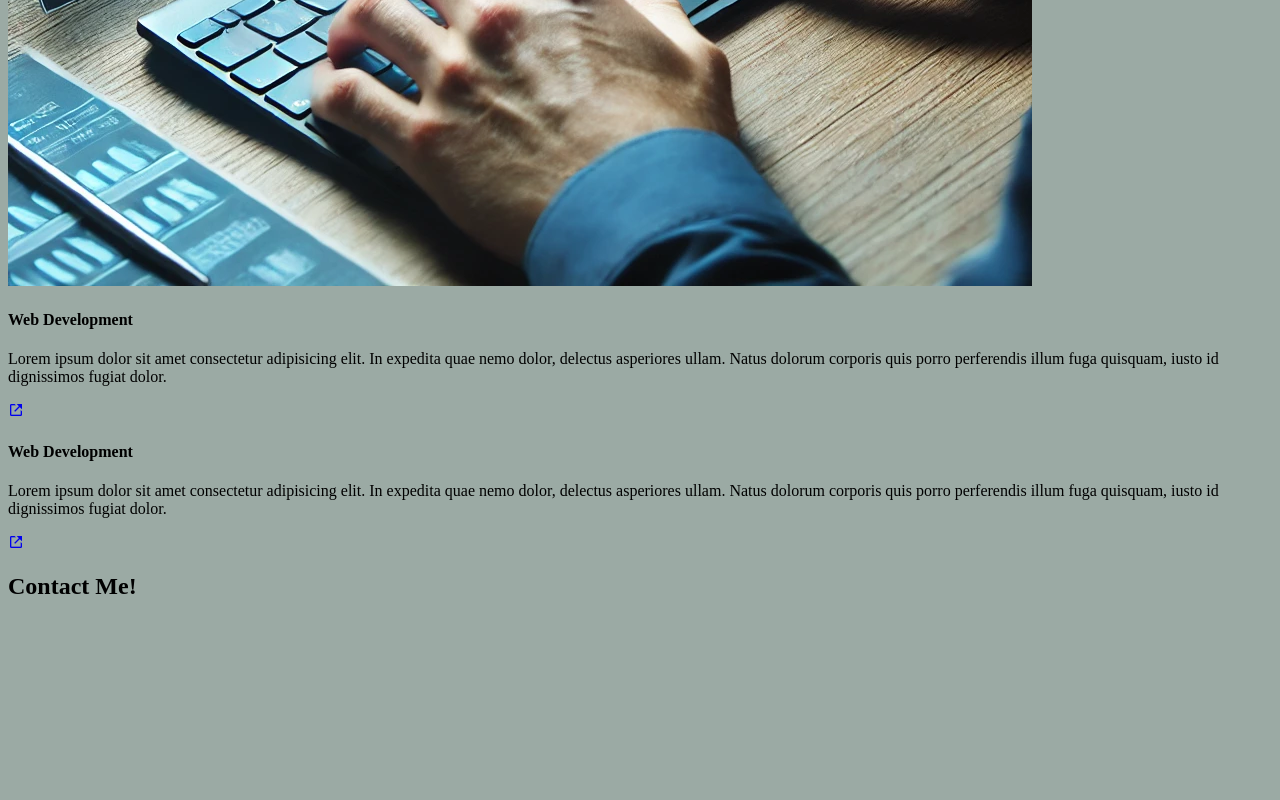
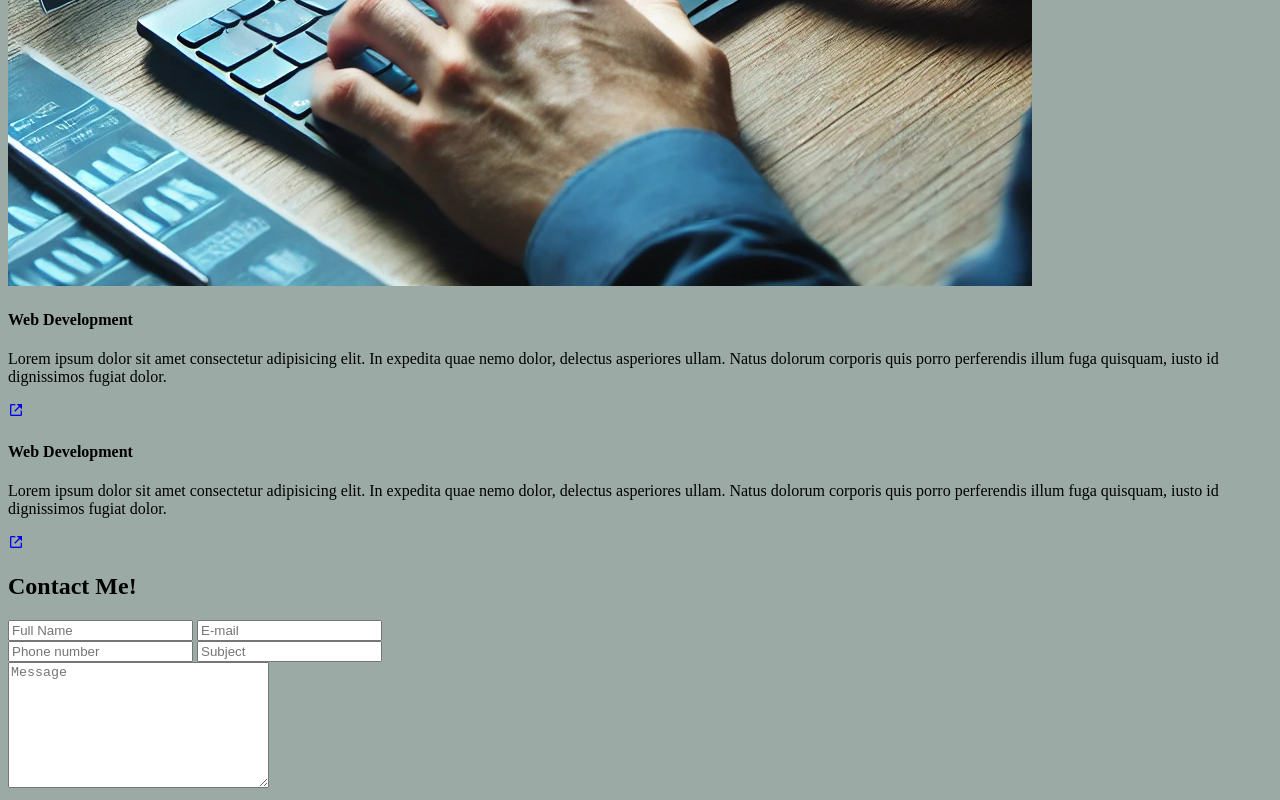
Before and after one commit to Joaofg09/Portifolio_Pessoal, a plain HTML site: page index.html in a window 1280 px wide. Shown: the part 2758-3558 px from the top of the page. Before the commit the page ends 3378 px from the top, so only its background shows below. Drawn offline with nearby package versions, Linux system fonts and the light colour scheme.

Commit message:
Update index.html

```diff
--- a/index.html
+++ b/index.html
@@ -143,7 +143,18 @@
     <section class="contact" id="contact">
         <h2>Contact <span>Me!</span></h2>
 
-        <form action=""></form>
+        <form action="">
+            <div class="input-box">
+                <input type="text" placeholder="Full Name">
+                <input type="email" placeholder="E-mail">
+            </div>
+
+            <div class="input-box">
+                <input type="number" placeholder="Phone number">
+                <input type="text" placeholder="Subject">
+            </div>
+            <textarea cols="30" rows="8" placeholder="Message"></textarea>
+        </form>
     </section>
     <!-- /contact section -->
 
```
